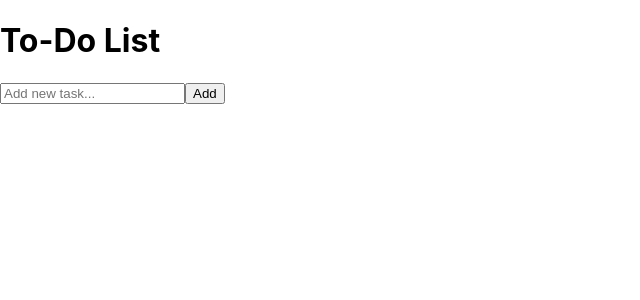
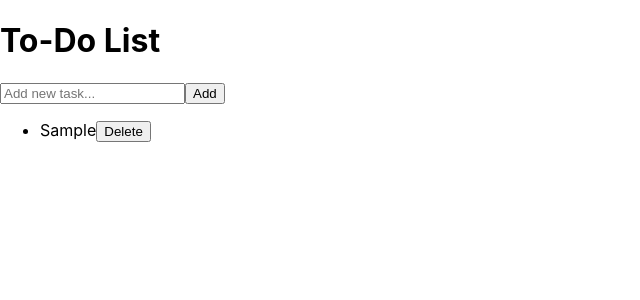
Before and after one commit to KerimGurbaz/mytodo-list, a React (Create React App) app: page / in a window 1280 px wide. Both pictures are taken after typing "Sample" into the empty fields and a click on the button "Add". Shown: the top 300 px of the page, without its empty margins (0-640 px from the left). Built offline with nearby package versions, Linux system fonts and the light colour scheme.

Commit message:
ListComponent v-1

```diff
--- a/src/components/ListComponent.jsx
+++ b/src/components/ListComponent.jsx
@@ -1,7 +1,16 @@
 import React from "react";
 
-const ListComponent = () => {
-  return <div></div>;
+const ListComponent = ({ tasks, deleteTask }) => {
+  return (
+    <ul>
+      {tasks.map((task, index) => (
+        <li>
+          <span>{task.text}</span>
+          <button onClick={() => deleteTask(index)}>Delete</button>
+        </li>
+      ))}
+    </ul>
+  );
 };
 
 export default ListComponent;
```
